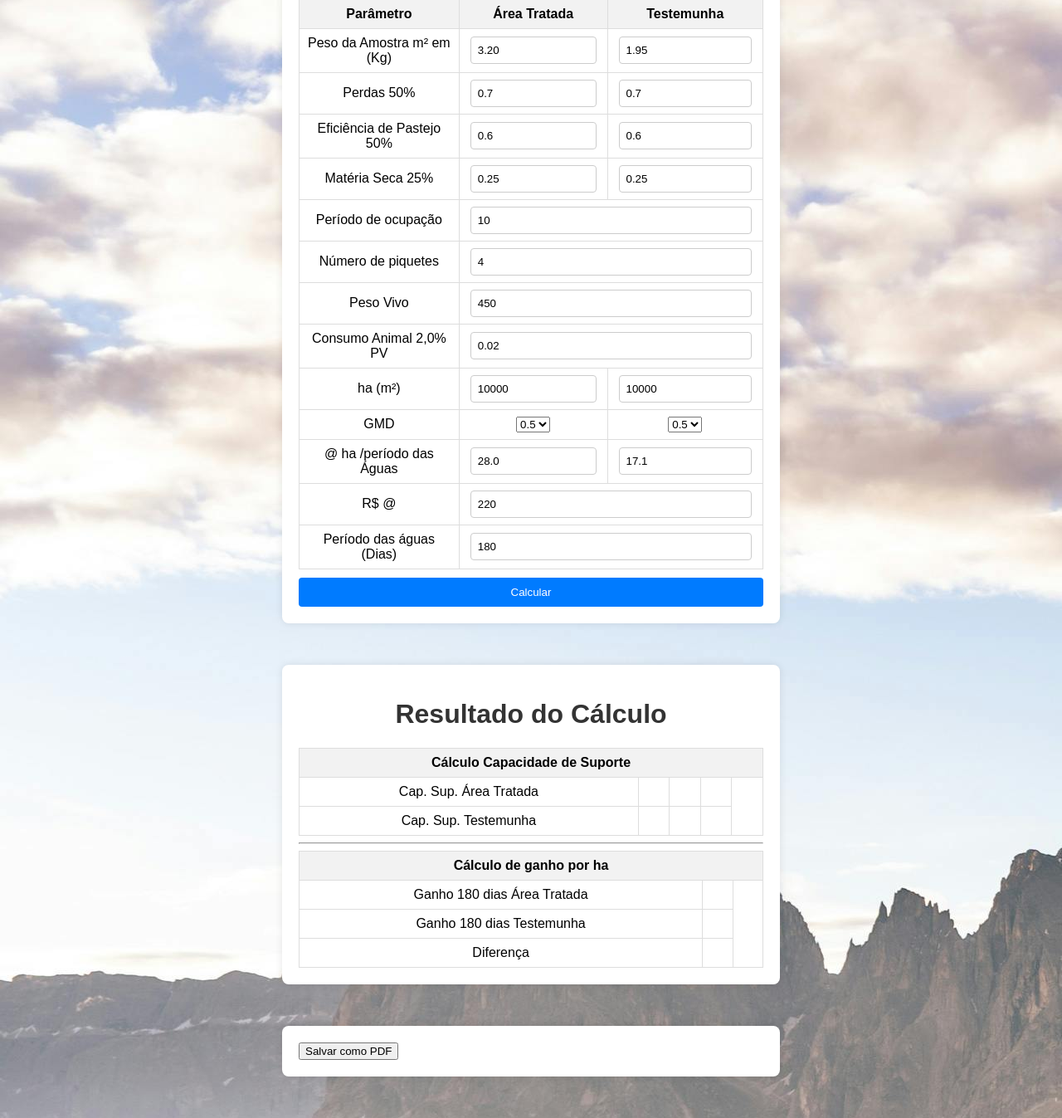
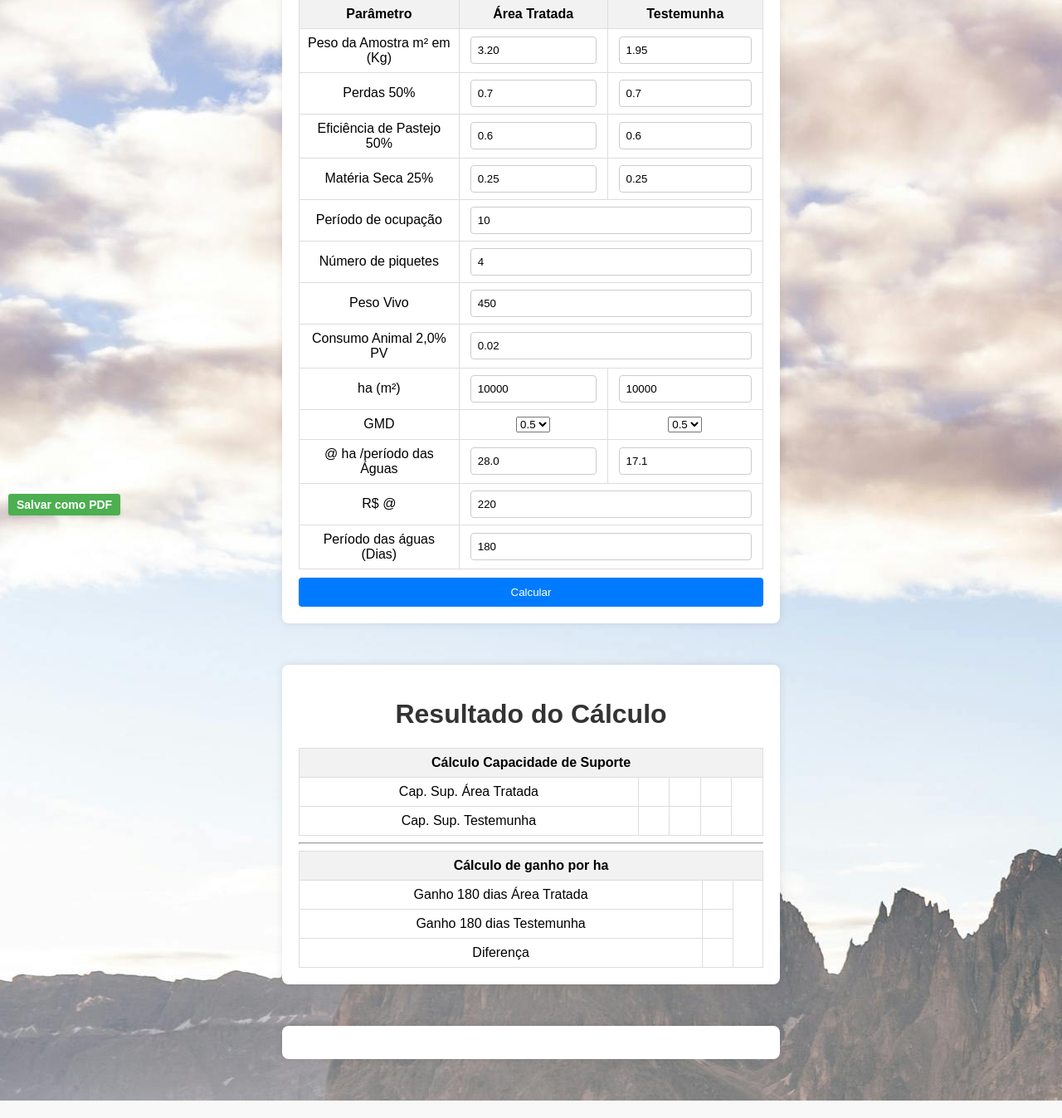
Before and after one commit to felixsakuayela/calculo_pastagem, a Django app: page /calculo/ in a window 1280 px wide. Shown: the part 169-1516 px from the top of the page at 83% size. After the commit the page ends 1495 px from the top, so only its background shows below. Run offline with Django 5.2, Linux system fonts and the light colour scheme; some libraries are stand-ins or nearby versions.

Commit message:
Merge branch 'main'

```diff
--- a/static/css/estilo.css
+++ b/static/css/estilo.css
@@ -99,3 +99,29 @@ body {
   .hidden {
     display: none;
 }
+
+#save-pdf {
+  background-color: #4CAF50; /* Cor de fundo */
+  color: white;              /* Cor do texto */
+  padding: 5px 10px;         /* Espaçamento interno reduzido */
+  border: none;              /* Remover borda */
+  border-radius: 3px;        /* Bordas levemente arredondadas */
+  font-size: 14px;           /* Tamanho da fonte reduzido */
+  font-weight: bold;         /* Texto em negrito */
+  cursor: pointer;           /* Cursor de mão ao passar o mouse */
+  box-shadow: 0px 2px 4px rgba(0, 0, 0, 0.1); /* Sombra suave */
+  position: fixed;           /* Posição fixa na tela */
+  bottom: 10px;              /* Distância da borda inferior */
+  left: 10px;                /* Distância da borda esquerda */
+  transition: background-color 0.3s ease, transform 0.3s ease; /* Transições suaves */
+}
+
+#save-pdf:hover {
+  background-color: #45a049; /* Cor de fundo ao passar o mouse */
+  transform: translateY(-2px); /* Elevação suave ao passar o mouse */
+}
+
+#save-pdf:active {
+  background-color: #3e8e41; /* Cor de fundo ao clicar */
+  transform: translateY(1px); /* Movimento ao clicar */
+}
```
